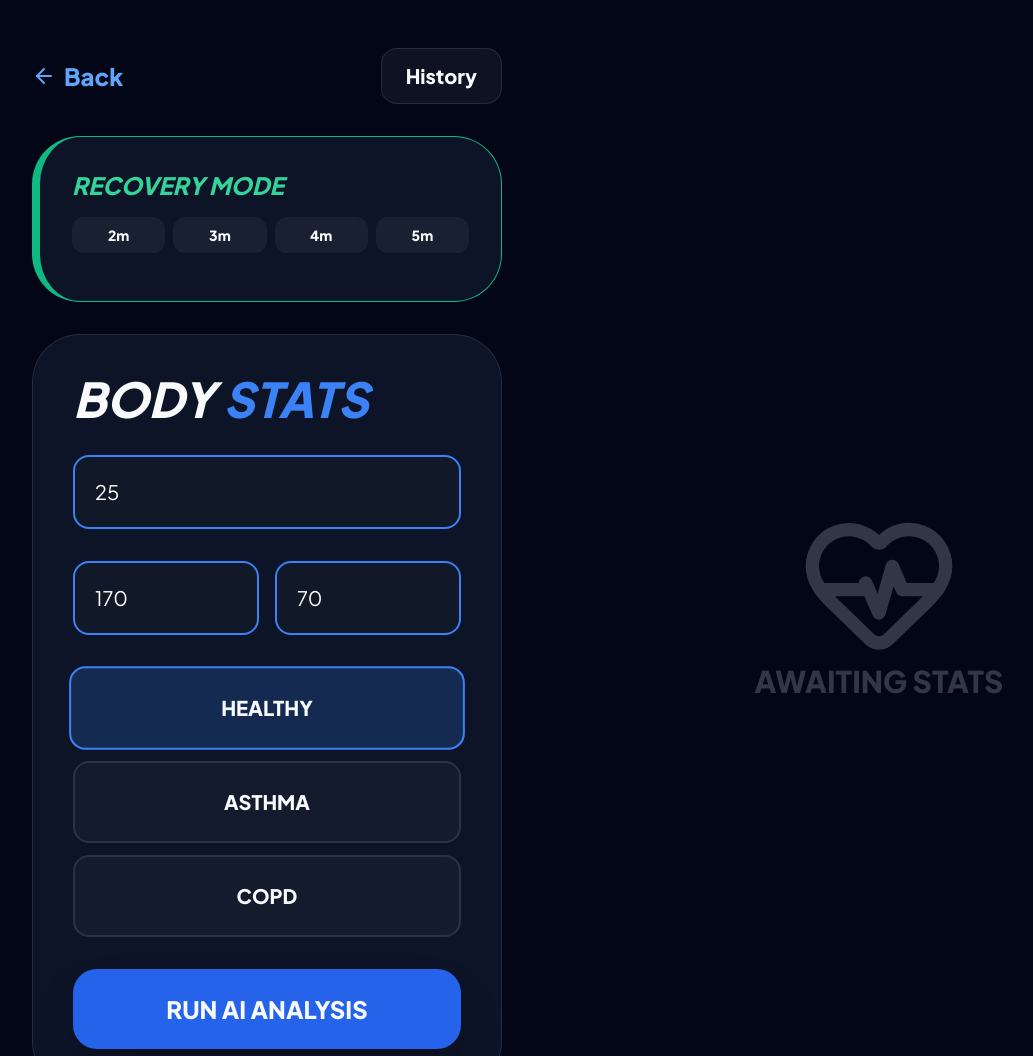
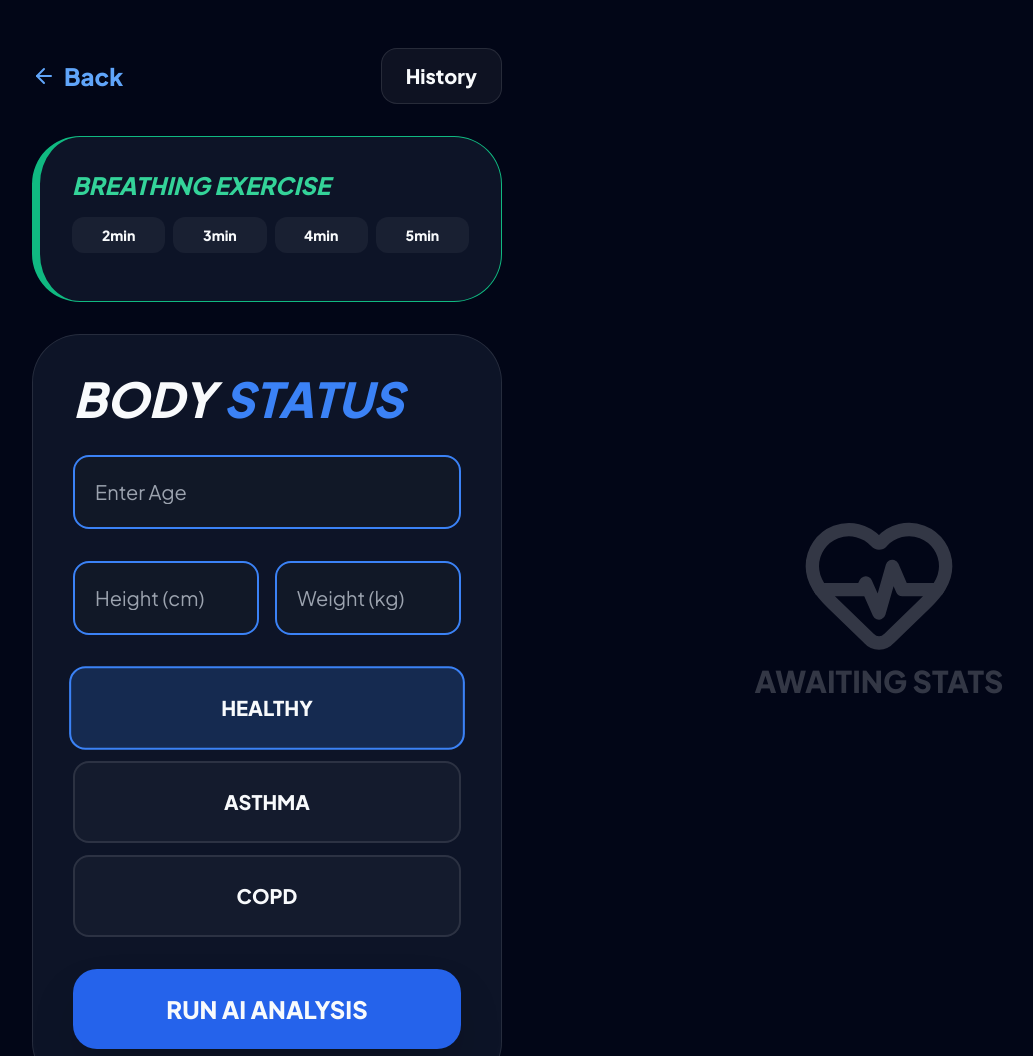
Before and after one commit to Varad0506/-EMIGMA_2.0_PENT_ALLIANCE, a plain HTML site: page page2.html in a window 1280 px wide. Shown: the top 1056 px of the page, without its empty margins (16-1049 px from the left). Drawn offline with nearby package versions, Linux system fonts and the light colour scheme.

Commit message:
page2.html.fix

```diff
--- a/page2.html
+++ b/page2.html
@@ -16,7 +16,7 @@
         .condition-card.active { border-color: #3b82f6; background: rgba(59, 130, 246, 0.2); transform: scale(1.02); }
         .result-glow { text-shadow: 0 0 40px rgba(59, 130, 246, 0.8); }
         .reason-card { background: rgba(59, 130, 246, 0.15); border-left: 8px solid #3b82f6; padding: 24px; border-radius: 0 24px 24px 0; margin-bottom: 20px; font-size: 22px; }
-        .predict-card { background: rgba(16, 185, 129, 0.1); border-left: 8px solid #10b981; padding: 20px; border-radius: 0 24px 24px 0; margin-bottom: 15px; }
+        .predict-card { background: rgba(16, 185, 129, 0.1); border-left: 8px solid #10b981; padding: 20px; border-radius: 0 24px 24px 0; margin-bottom: 15px; font-size: 20px; }
 
         #history-panel { transform: translateX(100%); transition: transform 0.4s cubic-bezier(0.4, 0, 0.2, 1); }
         #history-panel.open { transform: translateX(0); }
@@ -38,17 +38,19 @@
     <div class="max-w-7xl mx-auto grid grid-cols-1 lg:grid-cols-12 gap-10">
         <div class="lg:col-span-5 space-y-8">
             <div class="flex justify-between items-center">
-                <button onclick="window.location.href='index.html'" class="text-blue-400 font-bold flex items-center gap-2 text-2xl"><i data-lucide="arrow-left"></i> Back</button>
+                <button onclick="window.location.href='index.html'" class="text-blue-400 font-bold flex items-center gap-2 text-2xl">
+                    <i data-lucide="arrow-left"></i> Back
+                </button>
                 <button onclick="toggleHistory()" class="bg-white/5 border border-white/10 px-6 py-3 rounded-2xl flex items-center gap-3 font-bold">History</button>
             </div>
 
             <div class="glass p-8 rounded-[3rem] border-l-8 border-emerald-500">
-                <h2 class="text-2xl font-black uppercase italic mb-4 text-emerald-400">Recovery Mode</h2>
+                <h2 class="text-2xl font-black uppercase italic mb-4 text-emerald-400">BREATHING EXERCISE</h2>
                 <div id="breath-setup" class="grid grid-cols-4 gap-2 mb-4">
-                    <button onclick="startBreathing(2)" class="bg-white/5 p-2 rounded-xl text-sm font-bold">2m</button>
-                    <button onclick="startBreathing(3)" class="bg-white/5 p-2 rounded-xl text-sm font-bold">3m</button>
-                    <button onclick="startBreathing(4)" class="bg-white/5 p-2 rounded-xl text-sm font-bold">4m</button>
-                    <button onclick="startBreathing(5)" class="bg-white/5 p-2 rounded-xl text-sm font-bold">5m</button>
+                    <button onclick="startBreathing(2)" class="bg-white/5 p-2 rounded-xl text-sm font-bold">2min</button>
+                    <button onclick="startBreathing(3)" class="bg-white/5 p-2 rounded-xl text-sm font-bold">3min</button>
+                    <button onclick="startBreathing(4)" class="bg-white/5 p-2 rounded-xl text-sm font-bold">4min</button>
+                    <button onclick="startBreathing(5)" class="bg-white/5 p-2 rounded-xl text-sm font-bold">5min</button>
                 </div>
                 <div id="breath-player" class="hidden text-center">
                     <div id="orb" class="breath-orb exhale"></div>
@@ -59,18 +61,18 @@
             </div>
 
             <div class="glass p-10 rounded-[3rem] space-y-8">
-                <h1 class="text-5xl font-black italic uppercase">Body <span class="text-blue-500">Stats</span></h1>
-                <input type="number" id="user-age" placeholder="Age" value="25" class="input-field">
+                <h1 class="text-5xl font-black italic uppercase">Body <span class="text-blue-500">status</span></h1>
+                <input type="number" id="user-age" placeholder="Enter Age" class="input-field">
                 <div class="grid grid-cols-2 gap-4">
-                    <input type="number" id="user-height" placeholder="Height cm" value="170" class="input-field">
-                    <input type="number" id="user-weight" placeholder="Weight kg" value="70" class="input-field">
+                    <input type="number" id="user-height" placeholder="Height (cm)" class="input-field">
+                    <input type="number" id="user-weight" placeholder="Weight (kg)" class="input-field">
                 </div>
                 <div class="grid grid-cols-1 gap-3">
                     <div onclick="setCondition('Healthy', 1.0)" id="card-Healthy" class="condition-card p-6 rounded-2xl active uppercase font-black">Healthy</div>
                     <div onclick="setCondition('Asthma', 2.5)" id="card-Asthma" class="condition-card p-6 rounded-2xl uppercase font-black">Asthma</div>
                     <div onclick="setCondition('COPD', 4.0)" id="card-COPD" class="condition-card p-6 rounded-2xl uppercase font-black">COPD</div>
                 </div>
-                <div id="duration-section" class="hidden"><input type="number" id="disease-years" value="1" class="input-field" placeholder="Years active"></div>
+                <div id="duration-section" class="hidden"><input type="number" id="disease-years" class="input-field" placeholder="Years with condition"></div>
                 <button onclick="calculateDeepRisk()" class="w-full bg-blue-600 py-6 rounded-3xl font-black uppercase text-2xl shadow-2xl">Run AI Analysis</button>
             </div>
         </div>
@@ -102,7 +104,7 @@
         let currentStatus = 'Healthy', mult = 1.0, chartInstance = null;
         let breathInterval, timerInterval;
 
-        // --- SMOOTH WIND SOUND ENGINE ---
+        // --- NATURAL WIND SOUND ENGINE ---
         const audioCtx = new (window.AudioContext || window.webkitAudioContext)();
         function playBreathSound(type) {
             if (audioCtx.state === 'suspended') audioCtx.resume();
@@ -113,8 +115,7 @@
             for (let i = 0; i < bufferSize; i++) data[i] = Math.random() * 2 - 1;
             noise.buffer = buffer;
 
-            const filter = audioCtx.createBiquadFilter();
-            filter.type = 'lowpass';
+            const filter = audioCtx.createBiquadFilter(); filter.type = 'lowpass';
             const gain = audioCtx.createGain();
 
             if (type === 'inhale') {
@@ -170,28 +171,29 @@
         function calculateDeepRisk() {
             const air = JSON.parse(localStorage.getItem('currentAirData') || '{"aqi":50}');
             const age = parseInt(document.getElementById('user-age').value);
-            const bmi = parseInt(document.getElementById('user-weight').value) / (Math.pow(parseInt(document.getElementById('user-height').value)/100, 2));
+            const height = parseInt(document.getElementById('user-height').value);
+            const weight = parseInt(document.getElementById('user-weight').value);
+
+            if(!age || !height || !weight) { alert("Please fill in all Body Stats first."); return; }
+
+            const bmi = weight / (Math.pow(height/100, 2));
             const y = parseInt(document.getElementById('disease-years').value) || 0;
-
             let lungAge = Math.round(age + (bmi > 26 ? (bmi-26)*1.5 : 0) + (y * 1.2) + (mult * 5) + (air.aqi / 20));
 
             document.getElementById('empty-state').classList.add('hidden');
             document.getElementById('result-view').classList.remove('hidden');
             document.getElementById('disp-lung').innerText = lungAge;
 
-            // Reasons Explanation
             document.getElementById('reasons-container').innerHTML = `
-                <div class="reason-card">💨 <b>Pollution:</b> AQI ${air.aqi} is currently increasing your lung stress.</div>
-                <div class="reason-card">🧬 <b>Biology:</b> Your ${currentStatus} profile is being factored into elasticity levels.</div>
+                <div class="reason-card">💨 <b>Pollution:</b> Local AQI ${air.aqi} is straining alveolar walls.</div>
+                <div class="reason-card">🧬 <b>Profile:</b> ${currentStatus} factors are reducing predicted lung elasticity.</div>
             `;
 
-            // 3-WEEK PREDICTION LOGIC
             document.getElementById('prediction-container').innerHTML = `
-                <div class="predict-card"><b>Week 1:</b> Diaphragm strengthening will lower Stress Score volatility.</div>
+                <div class="predict-card"><b>Week 1:</b> Diaphragm strengthening will lower stress volatility.</div>
                 <div class="predict-card"><b>Week 2:</b> Increased Alveolar efficiency will likely reduce Lung Age by 1.2 years.</div>
                 <div class="predict-card"><b>Week 3:</b> Nervous system integration will stabilize resting breath rate.</div>
             `;
-
             renderTrend(air.aqi * mult);
         }
 
```
